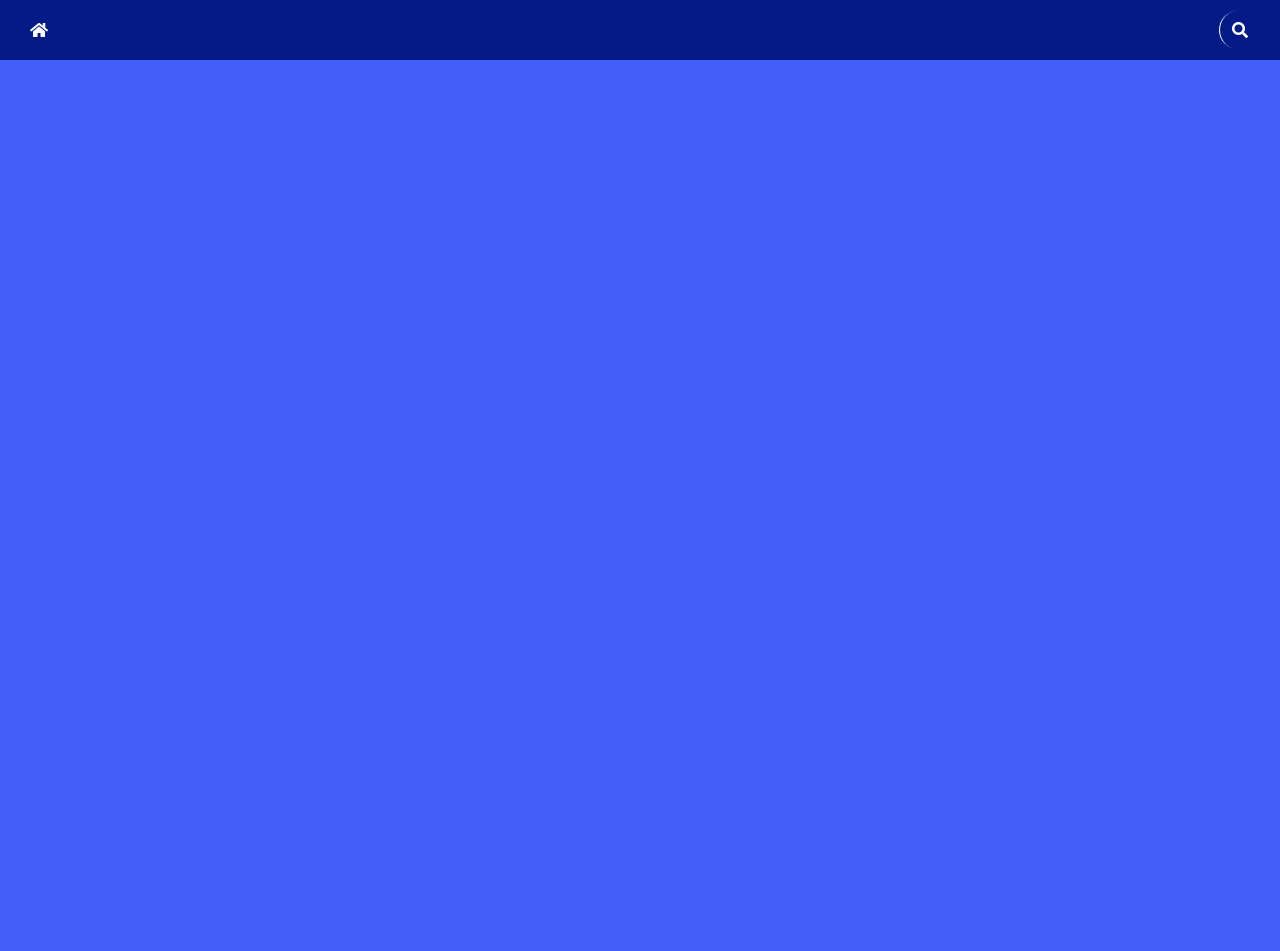
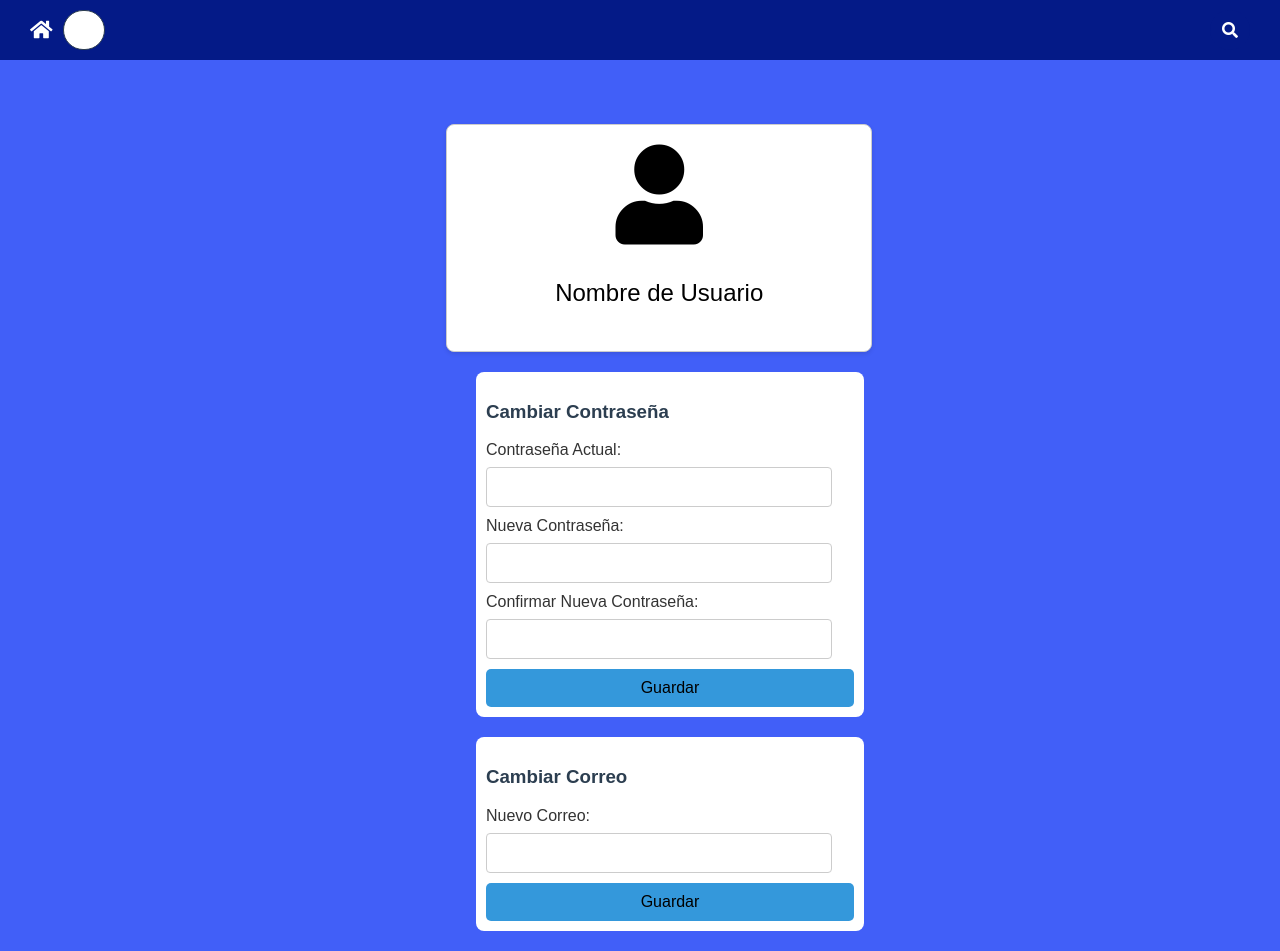
Before and after one commit to LOSU028/DASW-Foro, a website: page public/Configuracion_Usuario.html in a window 1280 px wide. Before the commit the page ends 800 px from the top, so only its background shows below. Drawn offline with Linux system fonts and the light colour scheme.

Commit message:
le puse logica js pero noesta conectado a servidor

```diff
--- a/public/Configuracion_Usuario.html
+++ b/public/Configuracion_Usuario.html
@@ -4,30 +4,40 @@
     <meta charset="UTF-8">
     <meta name="viewport" content="width=device-width, initial-scale=1.0">
     <link rel="stylesheet" href="https://use.fontawesome.com/releases/v5.6.3/css/all.css">
-    <title>Configuracion de Usuarios</title>
+    <title>Configuración de Usuarios</title>
     <style>
         body {
             margin: 0;
             font-family: Arial, sans-serif;
             background-color: rgb(65, 95, 248);
+            display: flex;
+            flex-direction: column;
+            align-items: center;
+            min-height: 100vh;
         }
 
         nav {
             display: flex;
             justify-content: space-between;
             align-items: center;
-            background-color: rgb(4, 26, 135);
+            background-color: rgb(4, 26, 135); /* Cambié el color del navbar */
             padding: 10px 20px;
+            width: 100%;
+            box-sizing: border-box;
         }
 
         nav a {
             color: white;
             text-decoration: none;
             padding: 10px;
+            font-size: 20px;
         }
 
         .container {
             position: relative;
+            flex-grow: 1;
+            display: flex;
+            align-items: center;
         }
 
         input {
@@ -36,21 +46,22 @@
             height: 40px;
             width: 0;
             padding: 0 20px;
-            color: black;
+            color: #2c3e50;
             border-radius: 20px;
             font-size: 16px;
-            border: 1px solid rgb(4, 26, 135);
+            border: 1px solid #2c3e50;
             transition: all .7s ease;
         }
 
         ::placeholder {
-            color: grey;
+            color: #7f8c8d;
         }
 
         .btn {
             position: absolute;
-            right: 0;
-            top: 0;
+            right: 10px;
+            top: 50%;
+            transform: translateY(-50%);
             width: 40px;
             height: 40px;
             background: rgb(4, 26, 135);
@@ -75,11 +86,121 @@
         .container:hover .btn i {
             transform: rotate(-360deg);
         }
+
+
+        form {
+            width: 100%;
+            align-items: center;
+            padding: 10px;
+            background-color: #ffffff;
+            border-radius: 8px;
+            margin-top: 20px;
+            margin:20px;
+        }
+
+        form input {
+            width: calc(100% - 22px);
+            margin-bottom: 10px;
+            padding: 8px;
+            border: 1px solid #ccc;
+            border-radius: 4px;
+            box-sizing: border-box;
+        }
+
+        h2, h3 {
+            color: #2c3e50;
+        }
+
+        label {
+            display: block;
+            margin-bottom: 8px;
+            color: #333;
+        }
+
+        button {
+            width: 100%;
+            padding: 10px;
+            background-color: #3498db;
+            border: none;
+            border-radius: 5px;
+            cursor: pointer;
+            font-size: 16px;
+            transition: background-color 0.3s ease;
+        }
+
+        button:hover {
+            background-color: #2980b9;
+        }
+
+        aside {
+            margin-top: 5%;
+            margin-left: 3%;
+            width: 30%;
+            display: flex;
+            flex-direction: column;
+            align-items: center;
+            background-color: #ffffff;
+            border: 1px solid #ccc;
+            padding: 20px;
+            border-radius: 8px;
+            box-shadow: 0 2px 4px rgba(0, 0, 0, 0.1);
+            font-size: 24px;
+        }
+
+        .foto f {
+            border-radius: 50%;
+            object-fit: cover;
+            margin-bottom: 10px;
+            font-size: 100px;
+            color: black;
+        }
+
+        article {
+            display: flex;
+            flex-direction: column;
+            align-items: center;
+            margin-top: 5%;
+            width: 60%;
+            background-color: #ffffff;
+            border: 1px solid #ccc;
+            padding: 20px;
+            border-radius: 8px;
+            box-shadow: 0 2px 4px rgba(0, 0, 0, 0.1);
+            font-size: 24px;
+        }
     </style>
+    <script>
+        document.addEventListener("DOMContentLoaded", function () {
+            const passwordForm = document.getElementById("passwordForm");
+            const emailForm = document.getElementById("emailForm");
+
+            passwordForm.addEventListener("submit", function (event) {
+                event.preventDefault();
+
+                const currentPassword = document.getElementById("currentPassword").value;
+                const newPassword = document.getElementById("newPassword").value;
+                const confirmPassword = document.getElementById("confirmPassword").value;
+
+
+                console.log("Contraseña actual:", currentPassword);
+                console.log("Nueva contraseña:", newPassword);
+                console.log("Confirmar contraseña:", confirmPassword);
+            });
+
+            emailForm.addEventListener("submit", function (event) {
+                event.preventDefault();
+
+
+                const newEmail = document.getElementById("newEmail").value;
+
+
+                console.log("Nuevo correo electrónico:", newEmail);
+            });
+        });
+    </script>
 </head>
 
 <body>
-
     <nav>
         <a class="fa fa-home" href="#"></a>
         <div class="container">
@@ -89,6 +210,29 @@
             </div>
         </div>
     </nav>
-
+<aside>
+        <div class="foto">
+            <f class="fa fa-user"></f>
+        </div>
+        <p>Nombre de Usuario</p>
+</aside>
+<div class="form-container">
+    <form id="passwordForm">
+        <h3>Cambiar Contraseña</h3>
+        <label for="currentPassword">Contraseña Actual:</label>
+        <input type="password" id="currentPassword" name="currentPassword" required>
+        <label for="newPassword">Nueva Contraseña:</label>
+        <input type="password" id="newPassword" name="newPassword" required>
+        <label for="confirmPassword">Confirmar Nueva Contraseña:</label>
+        <input type="password" id="confirmPassword" name="confirmPassword" required>
+        <button type="submit">Guardar</button>
+    </form>
+    <form id="emailForm">
+        <h3>Cambiar Correo</h3>
+        <label for="newEmail">Nuevo Correo:</label>
+        <input type="email" id="newEmail" name="newEmail" required>
+        <button type="submit">Guardar</button>
+    </form>
+</div>
 </body>
 </html>
```
Lines whose indentation alone changed are shown as unchanged.
